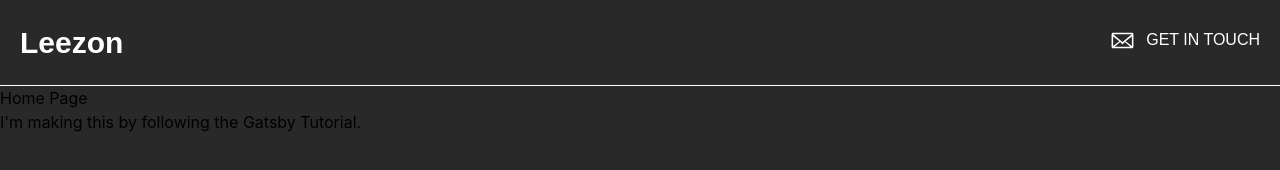
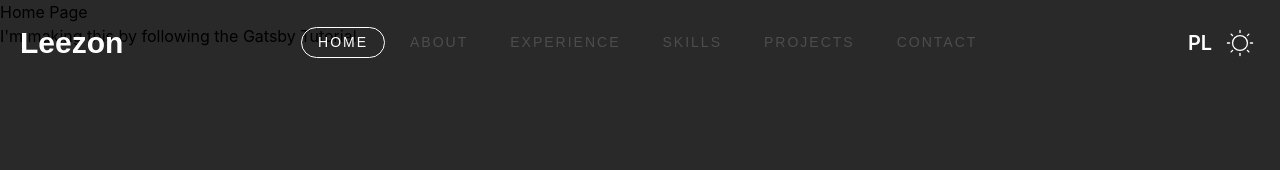
Before and after one commit to filiplizon/leezon, a Gatsby site: page / in a window 1280 px wide. Built offline with nearby package versions, Linux system fonts and the light colour scheme; Gatsby itself is replaced by a stand-in of ours.

Commit message:
style: navigation

```diff
--- a/src/components/Header/Header.tsx
+++ b/src/components/Header/Header.tsx
@@ -1,44 +1,46 @@
 import * as React from "react";
-import { Flex, IconButton, Text, Box } from "@chakra-ui/react";
-import { Link } from "gatsby";
+import { Flex, IconButton, Box, useMediaQuery } from "@chakra-ui/react";
 import Logo from "../Logo/Logo";
-import { GoMail } from "react-icons/go";
 import { HiOutlineMenuAlt3 } from "react-icons/hi";
+import { useState } from "react";
+import Navigation from "../Navigation/Navigation";
+import Menu from "../Menu/Menu";
 
 const Header = () => {
+  const [isMenuOpen, setMenuOpen] = useState(false);
+  const [isDesktop] = useMediaQuery("(min-width: 900px)");
   return (
-    <Box color="white" bgColor="dark" p={5} borderBottom="1px solid white">
-      <Flex justifyContent="space-between" maxWidth="1300px" mx="auto">
+    <Box
+      color="white"
+      bgColor="transparent"
+      p={5}
+      h="10vh"
+      position="fixed"
+      top="0"
+      width="100%"
+      zIndex={1000}
+    >
+      <Flex justifyContent="space-between" maxWidth="1400px" mx="auto">
         <Logo />
+        <Navigation isMenuOpen={isMenuOpen} />
+        <Flex
+          alignItems="center"
+          justifyContent={isDesktop ? "space-between" : "flex-end"}
+          flexDirection={isDesktop ? "row-reverse" : "row"}
+        >
+          <Menu />
           <IconButton
+            display={isDesktop ? "none" : "block"}
+            ml={2}
             aria-label="expand menu"
             icon={<HiOutlineMenuAlt3 />}
             fontSize="30"
-          sx={{
-            "@media (min-width: 1100px)": {
-              display: "none",
-            },
+            onClick={() => {
+              setMenuOpen(!isMenuOpen);
             }}
+            transform={isMenuOpen ? "rotateZ(0deg)" : "rotateZ(180deg)"}
           />
-        <Box
-          sx={{
-            "@media (max-width: 1100px)": {
-              display: "none",
-            },
-          }}
-        >
-          <Link to="/contact">
-            <Flex alignItems="center">
-              <IconButton
-                aria-label="get in touch"
-                icon={<GoMail />}
-                mr={1}
-                fontSize="25"
-              />
-              <Text fontFamily="secondary">GET IN TOUCH</Text>
         </Flex>
-          </Link>
-        </Box>
       </Flex>
     </Box>
   );
--- /dev/null
+++ b/src/components/Navigation/Navigation.tsx
@@ -0,0 +1,82 @@
+import * as React from "react";
+import { Link, useMediaQuery, Flex } from "@chakra-ui/react";
+import { ReactNode, useState } from "react";
+
+const Navigation = ({ isMenuOpen }: { isMenuOpen: boolean }) => {
+  const Links = [
+    "home",
+    "about",
+    "experience",
+    "skills",
+    "projects",
+    "contact",
+  ];
+  const [isActive, setActive] = useState("home");
+  const [isDesktop] = useMediaQuery("(min-width: 900px)");
+
+  const handleLinkClick = (link: string) => {
+    setActive(link);
+  };
+
+  type NavLinkProps = {
+    children: ReactNode;
+    href: string;
+  };
+
+  const NavLink = ({ children, href }: NavLinkProps) => (
+    <Link
+      href={href}
+      position="relative"
+      px={isDesktop ? 4 : 8}
+      py={isDesktop ? 1 : 2}
+      mr={2}
+      borderRadius={30}
+      fontFamily="secondary"
+      fontSize={isDesktop ? 14 : 22}
+      letterSpacing={2}
+      color={isActive === href.slice(1) ? "white" : "gray"}
+      border="1px solid transparent"
+      borderColor={isActive === href.slice(1) ? "white" : "transparent"}
+      _hover={{
+        textDecoration: "none",
+        color: "white",
+        borderColor: "white",
+      }}
+      onClick={() => handleLinkClick(href.slice(1))}
+    >
+      {children}
+    </Link>
+  );
+
+  return (
+    <>
+      <Flex
+        py={isDesktop ? 0 : 150}
+        as={"nav"}
+        top={0}
+        left={0}
+        position={isDesktop ? "relative" : "absolute"}
+        height={isDesktop ? "unset" : "100vh"}
+        width={isDesktop ? "unset" : "100%"}
+        alignItems="center"
+        justifyContent="space-between"
+        flexDirection={isDesktop ? "row" : "column"}
+        background={isDesktop ? "transparent" : "dark"}
+        zIndex={isDesktop ? 1 : -1}
+        textTransform="uppercase"
+        transform={
+          isMenuOpen || isDesktop ? "translateX(0)" : "translateX(100%)"
+        }
+        transition="transform .5s ease-in-out"
+      >
+        {Links.map(link => (
+          <NavLink href={`#${link}`} key={link}>
+            {link}
+          </NavLink>
+        ))}
+      </Flex>
+    </>
+  );
+};
+
+export default Navigation;
```
Lines whose indentation alone changed are shown as unchanged.
